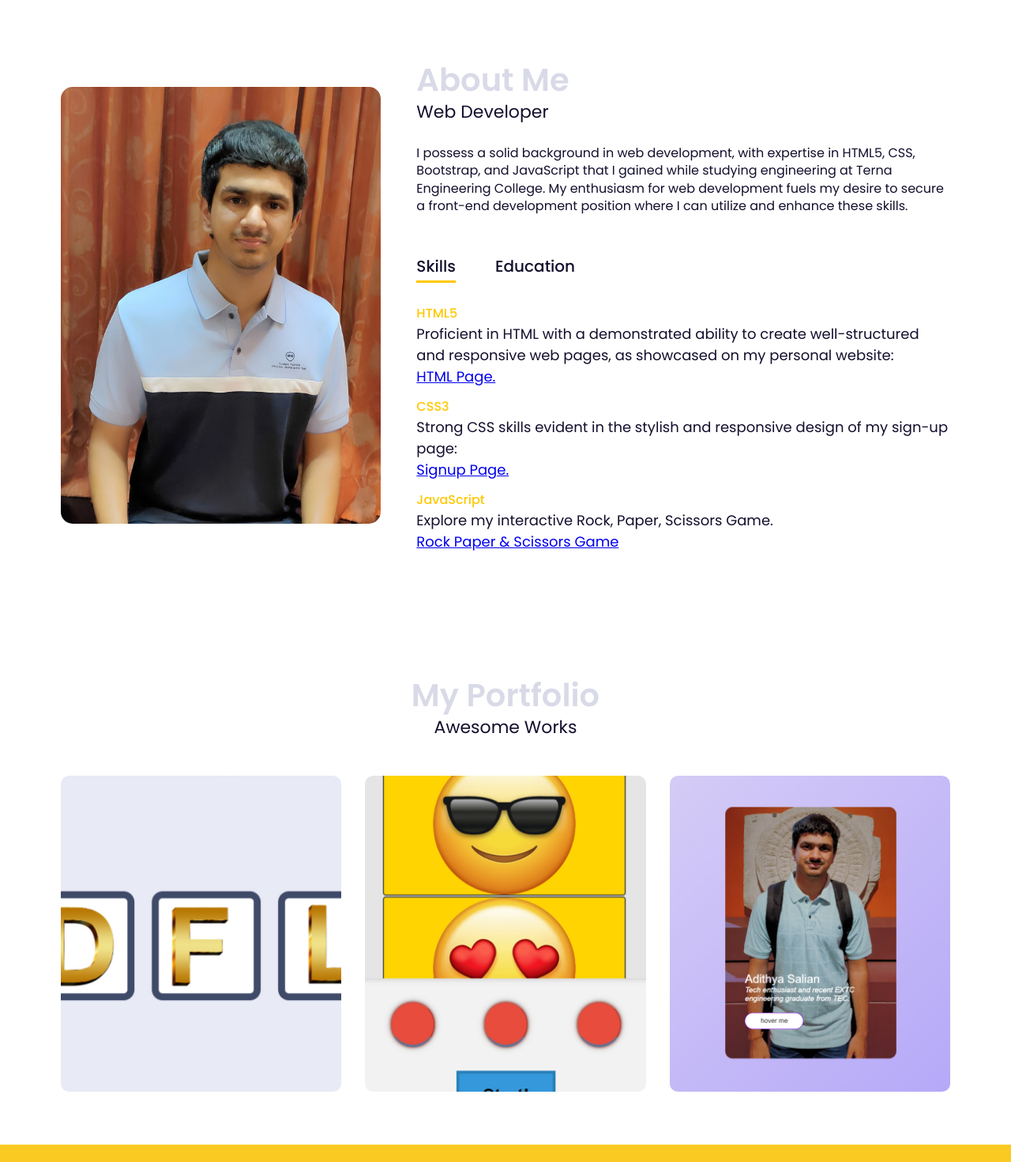
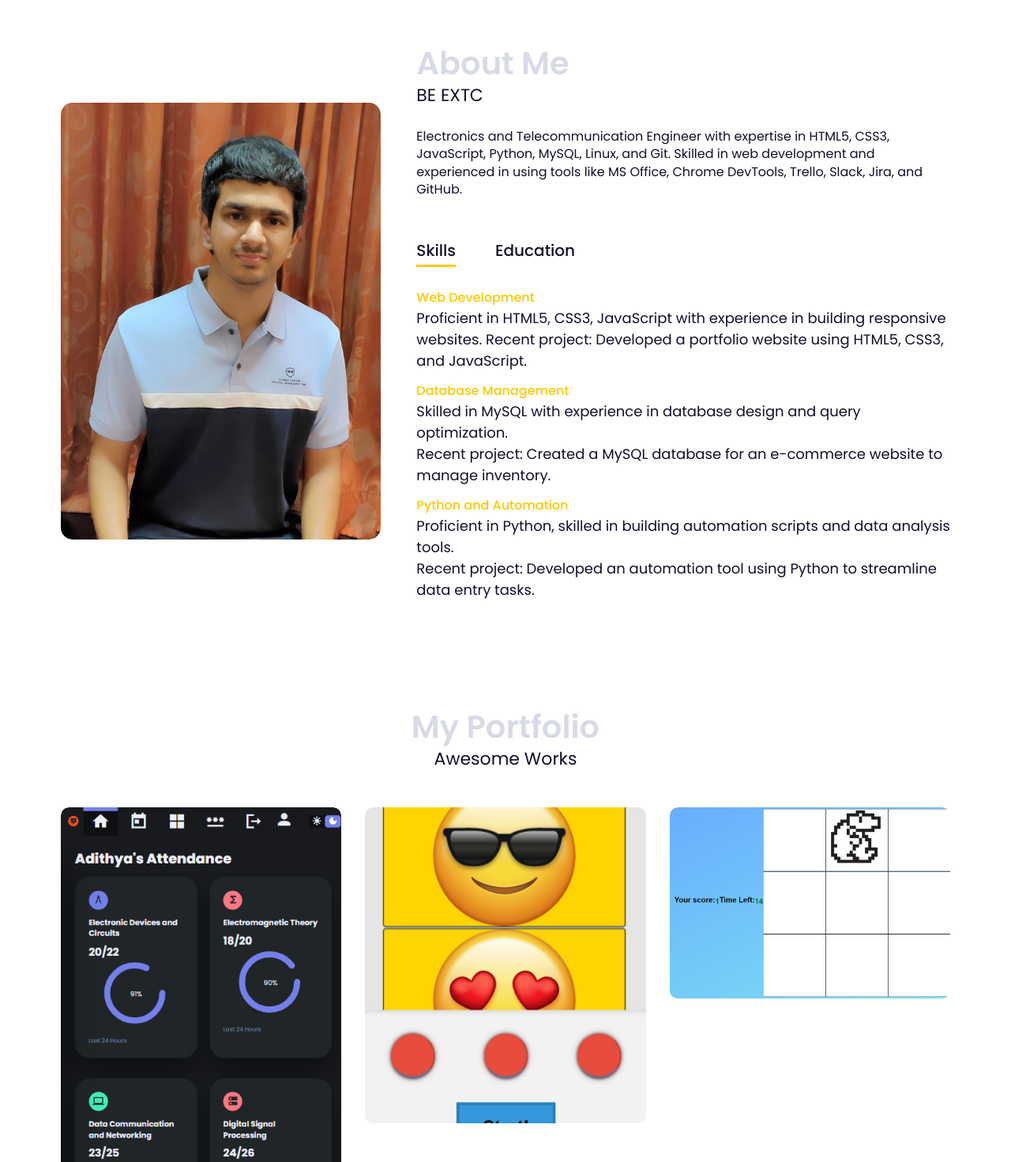
Before and after one commit to AdithyaSalian23/Portfolio, a plain HTML site: page index.html in a window 1280 px wide. Shown: the part 810-2281 px from the top of the page at 79% size. Drawn offline with Linux system fonts and the light colour scheme.

Commit message:
Add files via upload

```diff
--- a/index.html
+++ b/index.html
@@ -30,12 +30,11 @@
             <div class="header-bottom">
                 <div class="bottom-left">
                     <h1 class="name">Adithya <span>Salian</span></h1>
-                    <h3 class="profession">-Web Developer</h3>
-                    <p class="short-desc">Recent engineering graduate in EXTC from Terna Engineering College, University
-                        of Mumbai.
-                        Skilled in HTML5, CSS, Bootstrap, and JavaScript, actively seeking opportunities in front-end
-                        web development.
-                        Eager to contribute to innovative web projects and grow in the field.</p>
+                    <h3 class="profession">-Engineering Graduate</h3>
+                    <p class="short-desc">Electronics and Telecommunication Engineering graduate from the University of
+                        Mumbai with a strong academic background and a CGPA of 8.13.
+                        Completed a successful web development internship at Bharat Intern, showcasing a commitment to
+                        practical learning and industry experience.</p>
                     <a href="./Adithya Salian_Resume.pdf" class="btn-res" target="_blank" download="">Download Resume</a>
                 </div>
                 <div class="bottom-right">
@@ -53,13 +52,13 @@
             <div class="about-right">
                 <div class="section-title">
                     <h2 class="sub-title">About Me</h2>
-                    <h3 class="title">Web Developer</h3>
+                    <h3 class="title">BE EXTC</h3>
                 </div>
                 <p class="desc">
-                    I possess a solid background in web development, with expertise in HTML5, CSS, Bootstrap, and
-                    JavaScript that I gained while studying engineering at Terna Engineering College. My enthusiasm for
-                    web development fuels my desire to secure a front-end development position where I can utilize and
-                    enhance these skills.
+                    Electronics and Telecommunication Engineer with expertise in HTML5, CSS3, JavaScript, Python, MySQL,
+                    Linux, and Git.
+                    Skilled in web development and experienced in using tools like MS Office, Chrome DevTools, Trello,
+                    Slack, Jira, and GitHub.
                 </p>
                 <div class="tab-title">
                     <p class="tab-links active-link" onclick="openTab('skills')">Skills</p>
@@ -68,30 +67,29 @@
                 <div class="tab-contents active-tab" id="skills">
                     <ul>
                         <li>
-                            <span>HTML5</span> <br />
-                            Proficient in HTML with a demonstrated ability to create well-structured and responsive web
-                            pages, as showcased on my personal website:<br />
-                            <a href="https://adithyasalian23.github.io/HTMLPage/" target="_blank">HTML
-                                Page.</a>
+                            <span>Web Development</span> <br />
+                            Proficient in HTML5, CSS3, JavaScript with experience in building responsive websites.
+                            Recent project: Developed a portfolio website using HTML5, CSS3, and JavaScript.<br />
                         </li>
                         <li>
-                            <span>CSS3</span> <br />
-                            Strong CSS skills evident in the stylish and responsive design of my sign-up page:<br />
-                            <a href="https://adithyasalian23.github.io/SignupPage/" target="_blank">Signup
-                                Page.</a>
+                            <span>Database Management</span> <br />
+                            Skilled in MySQL with experience in database design and query optimization.<br />
+                            Recent project: Created a MySQL database for an e-commerce website to manage
+                            inventory.<br />
                         </li>
                         <li>
-                            <span>JavaScript</span> <br />
-                            Explore my interactive Rock, Paper, Scissors Game.<br />
-                            <a href="https://adithyasalian23.github.io/RockPaperScissor/" target="_blank">Rock Paper &
-                                Scissors Game</a>
+                            <span>Python and Automation</span> <br />
+                            Proficient in Python, skilled in building automation scripts and data analysis tools.<br />
+                            Recent project: Developed an automation tool using Python to streamline data entry
+                            tasks.<br />
                         </li>
+
                     </ul>
                 </div>
                 <div class="tab-contents" id="education">
                     <ul>
                         <li>
-                            <span>2019-2023</span> <br />
+                            <span>2019-2024</span> <br />
                             UNIVERSITY OF MUMBAI<br />
                             BE - Electronics & Telecommunication<br />
                             Overall Grade:- 8.13 CGPI
@@ -108,16 +106,18 @@
             </div>
             <div class="project-list">
                 <div class="project">
-                    <img src="./DrumKit.jpg" alt="project1">
+                    <img src="./DashBoard.png" alt="project1">
                     <div class="layer">
-                        <h2>Interactive Drum Kit Web Application.</h2>
+                        <h2>Student Dashboard Web Application</h2>
                         <p>
-                            I have developed an engaging and interactive 'Drum Kit Web Application' that allows users to
-                            play virtual drums by pressing keys or clicking with the mouse. This project showcases my
-                            front-end development skills in HTML, CSS, and JavaScript.
+                            I have developed a dynamic 'Student Dashboard Web Application' that allows students to
+                            manage their courses, view grades, and track progress. This project highlights my expertise
+                            in front-end development using HTML, CSS, and JavaScript, along with back-end integration
+                            for managing student data.
                         </p>
-                        <a href="https://adithyasalian23.github.io/DrumKit/" target="_blank"><i
+                        <a href="https://adithyasalian23.github.io/StudentDashBoard/" target="_blank"><i
                                 class="fa fa-external-link"></i></a>
+
                     </div>
                 </div>
                 <div class="project">
@@ -130,20 +130,20 @@
                             JavaScript. This project showcases a fully functional virtual slot machine that replicates
                             the excitement of a real casino slot game.
                         </p>
-                        <a href="https://adithyasalian23.github.io/SlotGame/" target="_blank"><i
+                        <a href="https://adithyasalian.github.io/SlotGame/" target="_blank"><i
                                 class="fa fa-external-link"></i></a>
                     </div>
                 </div>
                 <div class="project">
-                    <img src="./cardflip.png" alt="project3">
+                    <img src="./Game.png" alt="project3">
                     <div class="layer">
-                        <h2>Responsive Profile Card</h2>
+                        <h2>Whac-a-Mole Game</h2>
                         <p>
-                            Crafted a responsive profile card using HTML and CSS. Demonstrates skills in web
-                            development, design, and mobile responsiveness. Engaging hover effect and sleek styling
-                            showcase a commitment to user experience.
+                            Developed a fun and interactive 'Whac-a-Mole Game' using HTML, CSS, and JavaScript. This
+                            project demonstrates my skills in game development, DOM manipulation, and creating dynamic
+                            user interactions with engaging animations and sound effects.
                         </p>
-                        <a href="https://adithyasalian23.github.io/CardFlip/" target="_blank"><i
+                        <a href="https://adithyasalian23.github.io/Whac-a-mole-Game/" target="_blank"><i
                                 class="fa fa-external-link"></i></a>
                     </div>
                 </div>
@@ -191,7 +191,7 @@
                         <i class="fa-solid fa-globe"></i>
                         <div class="info">
                             <h2 class="title">Website</h2>
-                            <p>https://github.com/AdithyaSalian</p>
+                            <p>https://github.com/AdithyaSalian23</p>
                         </div>
                     </div>
                 </div>
```
